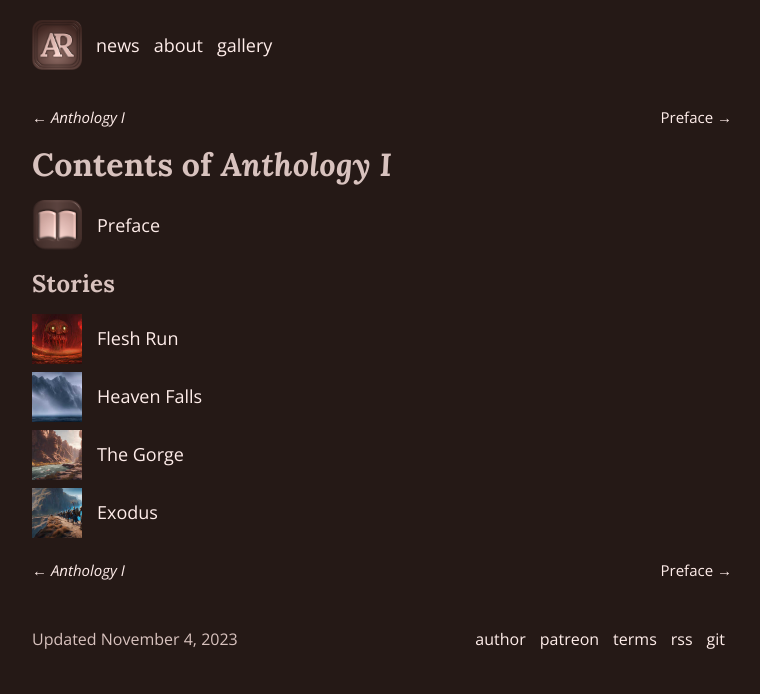
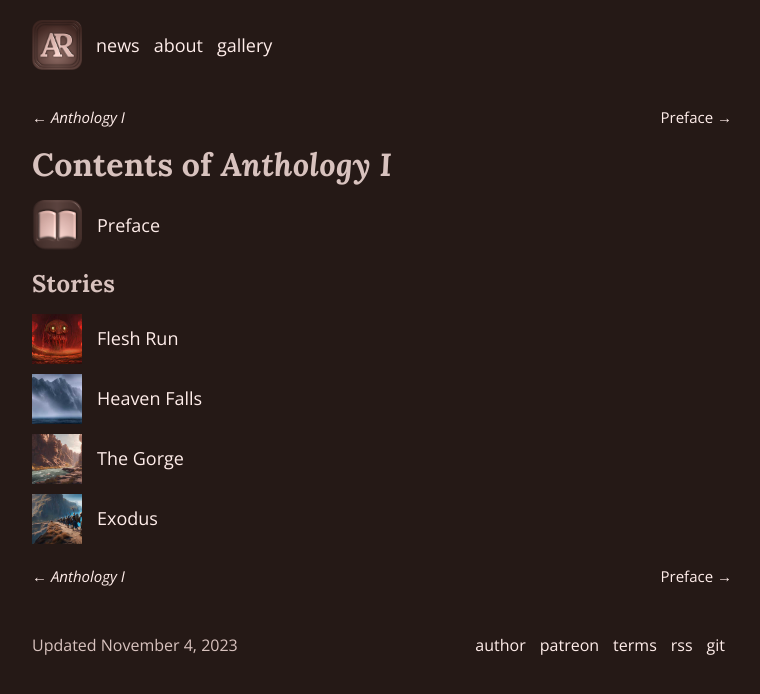
Before and after one commit to schizoidnightmares/absurdrealms.com, a Jekyll site: the page built from anthology-i/contents.md, in a window 1280 px wide. Shown: the top 694 px of the page, without its empty margins (258-1018 px from the left). Built offline with Jekyll 4.4.1, drawn with Linux system fonts in a browser that asks for light colours.

Commit message:
adjusting margins

```diff
--- a/assets/css/style.scss
+++ b/assets/css/style.scss
@@ -179,8 +179,12 @@
 .flexmenu {
     display: flex;
     flex-wrap: wrap;
-    column-gap: 1.5rem;
-    .feature.option { width: 16rem; }
+    column-gap: 1rem;
+    row-gap: 1rem;
+    .feature.option {
+        width: 16rem;
+        margin: 0;
+    }
 }
 
 // origin statistics for credits
@@ -247,7 +251,7 @@
         margin-top: 2rem;
     }
     &.option {
-        margin: .8rem 0;
+        margin: 1rem 0;
         width: fit-content;
         &:hover img { opacity: .75; }
         p { margin: 0;}
```
